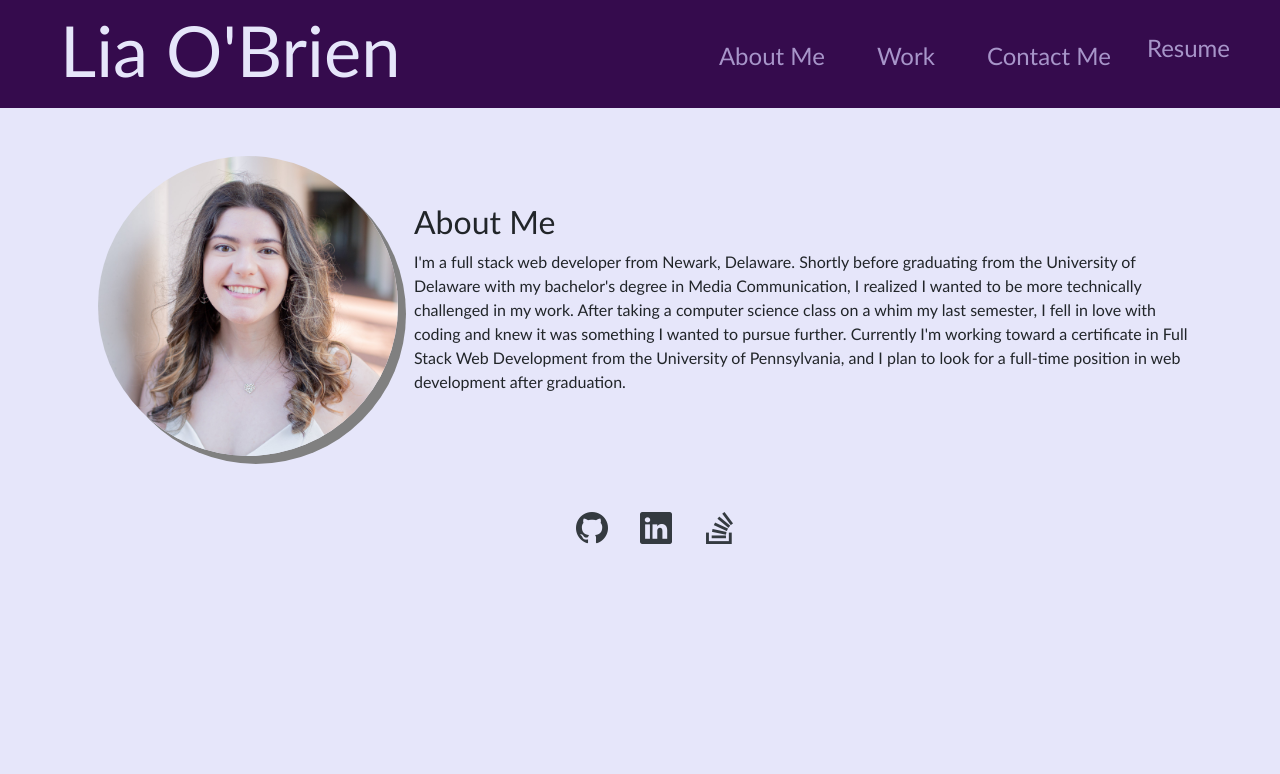
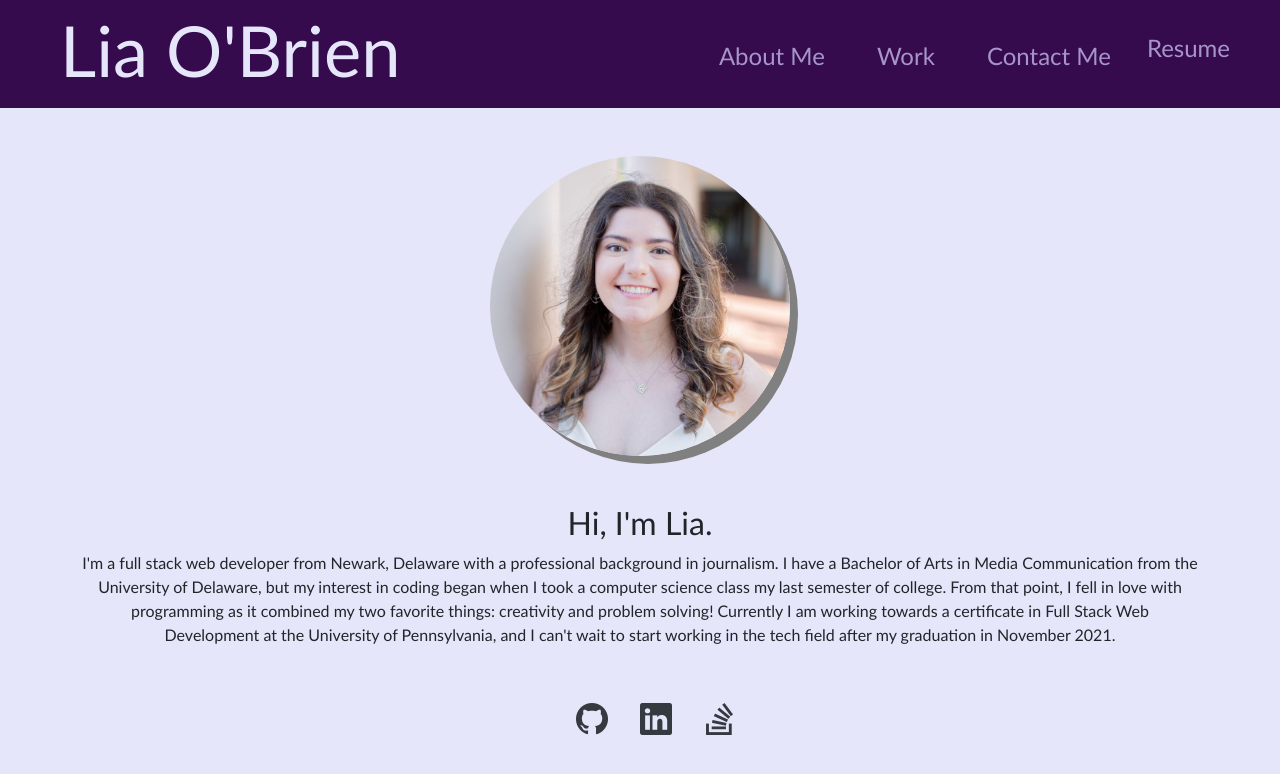
Before and after one commit to liaobrien/react-portfolio, a React (Create React App) app: page / in a window 1280 px wide. Shown: the top 774 px of the page. Built offline with nearby package versions, Linux system fonts and the light colour scheme.

Commit message:
edited about me page

```diff
--- a/src/components/pages/About.js
+++ b/src/components/pages/About.js
@@ -3,19 +3,11 @@ import headshot from '../../assets/images/headshot-min.jpg'
 
 export default function About() {
       return (
-            <div id="about-me" className="d-flex container justify-content-center align-items-center my-5">
-                  <img src={headshot} id="headshot" className="mx-3" alt="headshot" />
+            <div id="about-me" className="container justify-content-center my-5">
+                  <img src={headshot} id="headshot" className="mx-auto mb-5 d-block" alt="headshot" />
                   <div>
-                        <h2>About Me</h2>
-                        <p>I'm a full stack web developer from Newark, Delaware. Shortly before
-                              graduating from the University of Delaware with my bachelor's degree in
-                              Media Communication, I realized I wanted to be more technically
-                              challenged in my work. After taking a computer science class on a whim
-                              my last semester, I fell in love with coding and knew it was something I
-                              wanted to pursue further. Currently I'm working toward a certificate in
-                              Full Stack Web Development from the University of Pennsylvania, and I
-                              plan to look for a full-time position in web development after
-                              graduation.</p>
+                        <h2 className="text-center">Hi, I'm Lia.</h2>
+                        <p className="text-center">I'm a full stack web developer from Newark, Delaware with a professional background in journalism. I have a Bachelor of Arts in Media Communication from the University of Delaware, but my interest in coding began when I took a computer science class my last semester of college. From that point, I fell in love with programming as it combined my two favorite things: creativity and problem solving! Currently I am working towards a certificate in Full Stack Web Development at the University of Pennsylvania, and I can't wait to start working in the tech field after my graduation in November 2021.</p>
                   </div>
             </div>
       )
```
